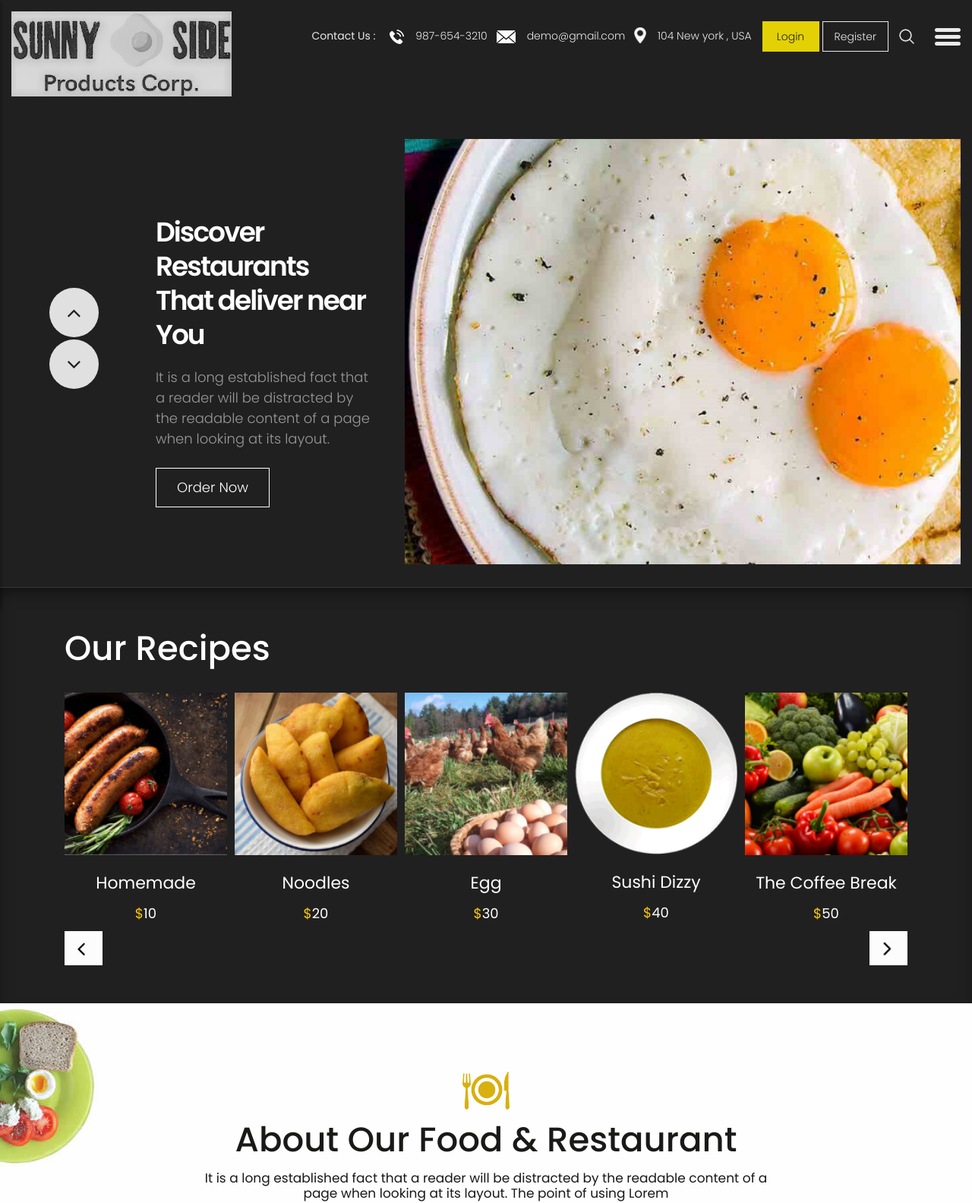
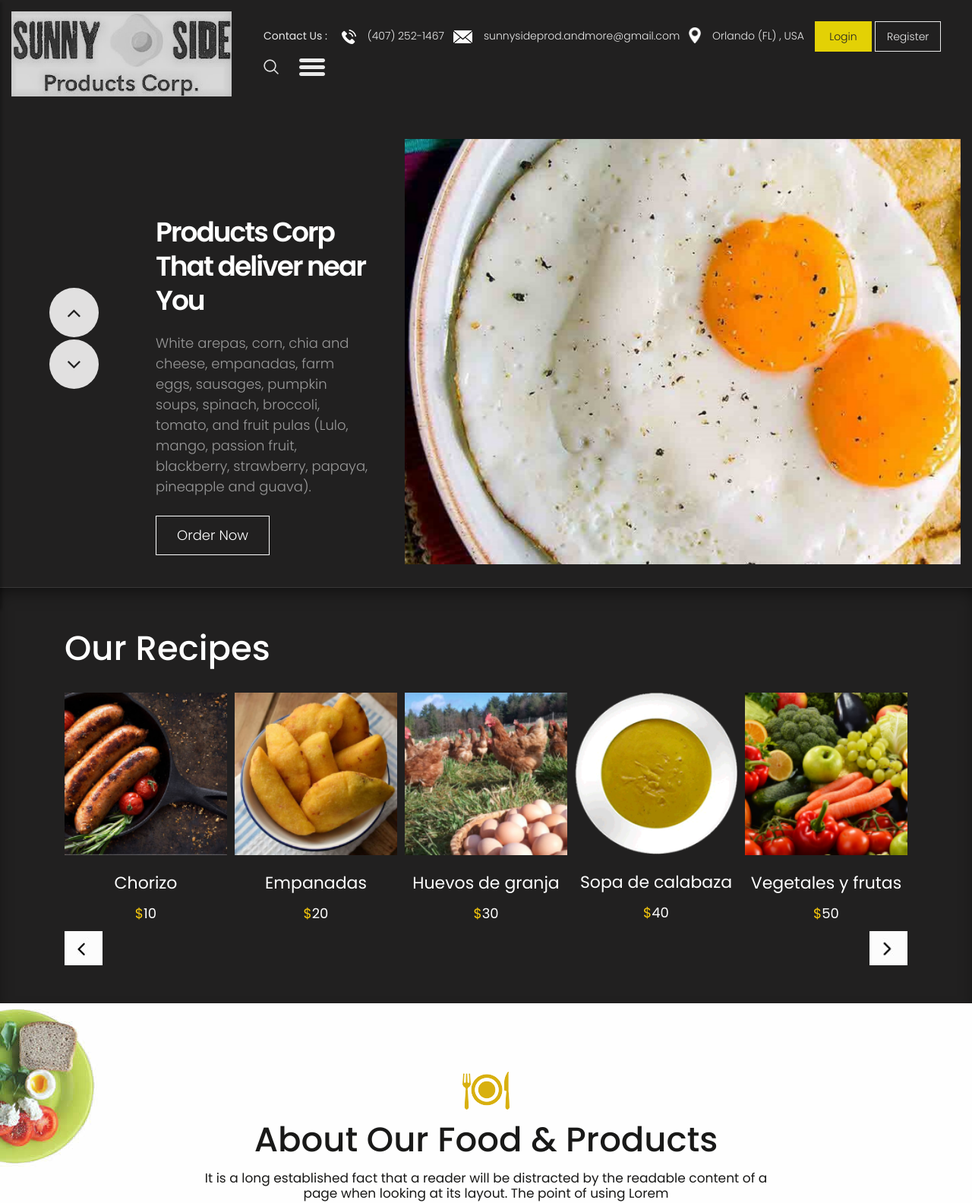
Before and after one commit to jcquintero/sunnyside, a plain HTML site: page index.html in a window 1280 px wide. Shown: the top 1584 px of the page at 76% size. Drawn offline with Linux system fonts and the light colour scheme.

Commit message:
Update index.html

```diff
--- a/index.html
+++ b/index.html
@@ -82,9 +82,9 @@
                     <div class="full">
                         <div class="right_header_info">
                             <ul>
-                                <li class="dinone">Contact Us : <img style="margin-right: 15px;margin-left: 15px;" src="images/phone_icon.png" alt="#"><a href="#">987-654-3210</a></li>
-                                <li class="dinone"><img style="margin-right: 15px;" src="images/mail_icon.png" alt="#"><a href="#">demo@gmail.com</a></li>
-                                <li class="dinone"><img style="margin-right: 15px;height: 21px;position: relative;top: -2px;" src="images/location_icon.png" alt="#"><a href="#">104 New york , USA</a></li>
+                                <li class="dinone">Contact Us : <img style="margin-right: 15px;margin-left: 15px;" src="images/phone_icon.png" alt="#"><a href="#">(407) 252-1467</a></li>
+                                <li class="dinone"><img style="margin-right: 15px;" src="images/mail_icon.png" alt="#"><a href="#">sunnysideprod.andmore@gmail.com</a></li>
+                                <li class="dinone"><img style="margin-right: 15px;height: 21px;position: relative;top: -2px;" src="images/location_icon.png" alt="#"><a href="#">Orlando (FL) , USA</a></li>
                                 <li class="button_user"><a class="button active" href="#">Login</a><a class="button" href="#">Register</a></li>
                                 <li><img style="margin-right: 15px;" src="images/search_icon.png" alt="#"></li>
                                 <li>
@@ -112,8 +112,9 @@
                                     <div class="row">
                                         <div class="col-md-5">
                                             <div class="slider_cont">
-                                                <h3>Discover Restaurants<br>That deliver near You</h3>
-                                                <p>It is a long established fact that a reader will be distracted by the readable content of a page when looking at its layout.</p>
+                                                <h3>Products Corp<br>That deliver near You</h3>
+                                                <p>Arepas blancas, choclo, chía y queso, empanadas, huevos de granja, chorizos, sopas de calabaza, espinaca, brocoli, tomate, y pulas de fruta (Lulo, mango, maracuya, mora, fresa, papaya, piña y guayaba).</p>
+
                                                 <a class="main_bt_border" href="#">Order Now</a>
                                             </div>
                                         </div>
@@ -128,8 +129,8 @@
                                     <div class="row">
                                         <div class="col-md-5">
                                             <div class="slider_cont">
-                                                <h3>Discover Restaurants<br>That deliver near You</h3>
-                                                <p>It is a long established fact that a reader will be distracted by the readable content of a page when looking at its layout.</p>
+                                                <h3>Products Corp<br>That deliver near You</h3>
+                                                 <p>White arepas, corn, chia and cheese, empanadas, farm eggs, sausages, pumpkin soups, spinach, broccoli, tomato, and fruit pulas (Lulo, mango, passion fruit, blackberry, strawberry, papaya, pineapple and guava).</p>
                                                 <a class="main_bt_border" href="#">Order Now</a>
                                             </div>
                                         </div>
@@ -186,7 +187,7 @@
                         <img src="images/rs1.png" alt="#" />
                     </div>
                     <div class="product_blog_cont">
-                        <h3>Homemade</h3>
+                        <h3>Chorizo</h3>
                         <h4><span class="theme_color">$</span>10</h4>
                     </div>
                 </div>
@@ -195,7 +196,7 @@
                         <img src="images/rs2.png" alt="#" />
                     </div>
                     <div class="product_blog_cont">
-                        <h3>Noodles</h3>
+                        <h3>Empanadas</h3>
                         <h4><span class="theme_color">$</span>20</h4>
                     </div>
                 </div>
@@ -204,7 +205,7 @@
                         <img src="images/rs3.png" alt="#" />
                     </div>
                     <div class="product_blog_cont">
-                        <h3>Egg</h3>
+                        <h3>Huevos de granja</h3>
                         <h4><span class="theme_color">$</span>30</h4>
                     </div>
                 </div>
@@ -213,7 +214,7 @@
                         <img src="images/rs4.png" alt="#" />
                     </div>
                     <div class="product_blog_cont">
-                        <h3>Sushi Dizzy</h3>
+                        <h3>Sopa de calabaza</h3>
                         <h4><span class="theme_color">$</span>40</h4>
                     </div>
                 </div>
@@ -222,7 +223,7 @@
                         <img src="images/rs5.png" alt="#" />
                     </div>
                     <div class="product_blog_cont">
-                        <h3>The Coffee Break</h3>
+                        <h3>Vegetales y frutas</h3>
                         <h4><span class="theme_color">$</span>50</h4>
                     </div>
                 </div>
@@ -231,7 +232,7 @@
                         <img src="images/rs1.png" alt="#" />
                     </div>
                     <div class="product_blog_cont">
-                        <h3>Homemade</h3>
+                        <h3>Chorizo</h3>
                         <h4><span class="theme_color">$</span>10</h4>
                     </div>
                 </div>
@@ -240,7 +241,7 @@
                         <img src="images/rs2.png" alt="#" />
                     </div>
                     <div class="product_blog_cont">
-                        <h3>Noodles</h3>
+                        <h3>Empanadas</h3>
                         <h4><span class="theme_color">$</span>20</h4>
                     </div>
                 </div>
@@ -249,7 +250,7 @@
                         <img src="images/rs3.png" alt="#" />
                     </div>
                     <div class="product_blog_cont">
-                        <h3>Egg</h3>
+                        <h3>Huevos de granja</h3>
                         <h4><span class="theme_color">$</span>30</h4>
                     </div>
                 </div>
@@ -258,7 +259,7 @@
                         <img src="images/rs4.png" alt="#" />
                     </div>
                     <div class="product_blog_cont">
-                        <h3>Sushi Dizzy</h3>
+                        <h3>Sopa de Calabaza</h3>
                         <h4><span class="theme_color">$</span>40</h4>
                     </div>
                 </div>
@@ -267,7 +268,7 @@
                         <img src="images/rs5.png" alt="#" />
                     </div>
                     <div class="product_blog_cont">
-                        <h3>The Coffee Break</h3>
+                        <h3>Vegetales y pulpas</h3>
                         <h4><span class="theme_color">$</span>50</h4>
                     </div>
                 </div>
@@ -287,7 +288,7 @@
          <div class="col-md-12">
              <div class="title">
                 <i><img src="images/title.png" alt="#"/></i>
-                <h2>About Our Food & Restaurant</h2>
+                <h2>About Our Food & Products</h2>
                 <span>It is a long established fact that a reader will be distracted by the readable content of a
                    <br> page when looking at its layout. The point of using Lorem
                 </span>
@@ -297,7 +298,7 @@
        <div class="row">
          <div class="col-xl-6 col-lg-6 col-md-12 col-sm-12">
              <div class="about_box">
-                 <h3>Best Food</h3>
+                 <h3>Best Productos</h3>
                  <p>Contrary to popular belief, Lorem Ipsum is not simply random text. It has roots in a piece of classical Latin literature from 45 BC, making it over 2000 years old. Richard McClintock, a Latin professor at Hampden-Sydney College in Virginia, looked up one of the more obscureContrary to popular belief, Lorem Ipsum is not simply random text. It has roots in a piece of classical Latin literature from 45 BC, making it over 2000 years old. Richard </p>
                  <a href="#">Read More <i class="fa fa-long-arrow-right" aria-hidden="true"></i></a>
              </div>
@@ -453,7 +454,7 @@
             </div>
             <div class="copyright">
                 <div class="container">
-                    <p>© 2019 All Rights Reserved. Design by<a href="https://html.design/"> Free Html Templates</a></p>
+                    <p>© 2021 All Rights Reserved SUNNY SIDE. Design by<a href="https://jcquintero.github.io"> JADDY</a></p>
                 </div>
             </div>
         </div>
```
